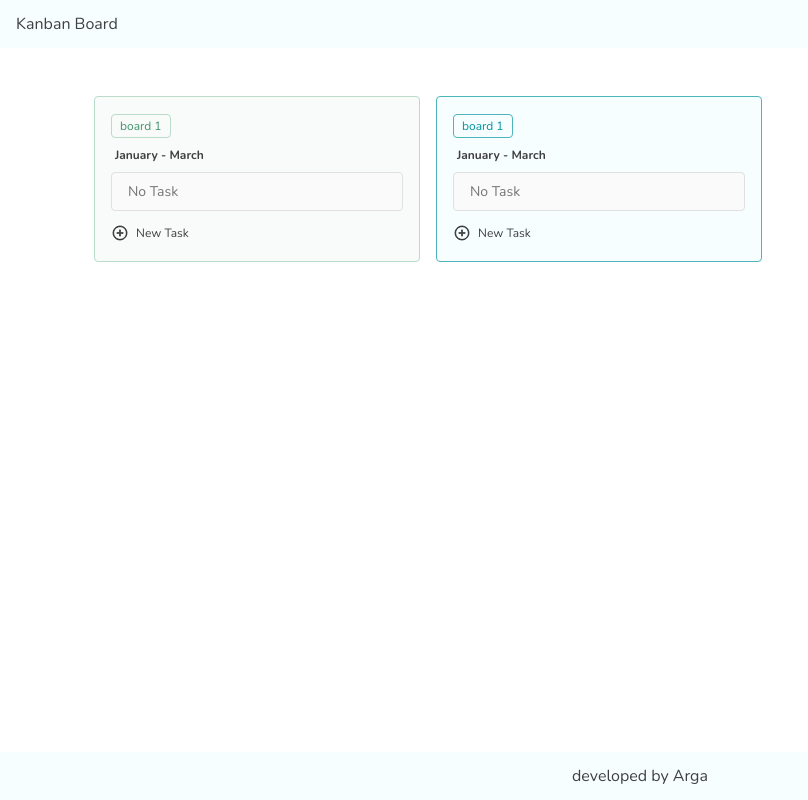
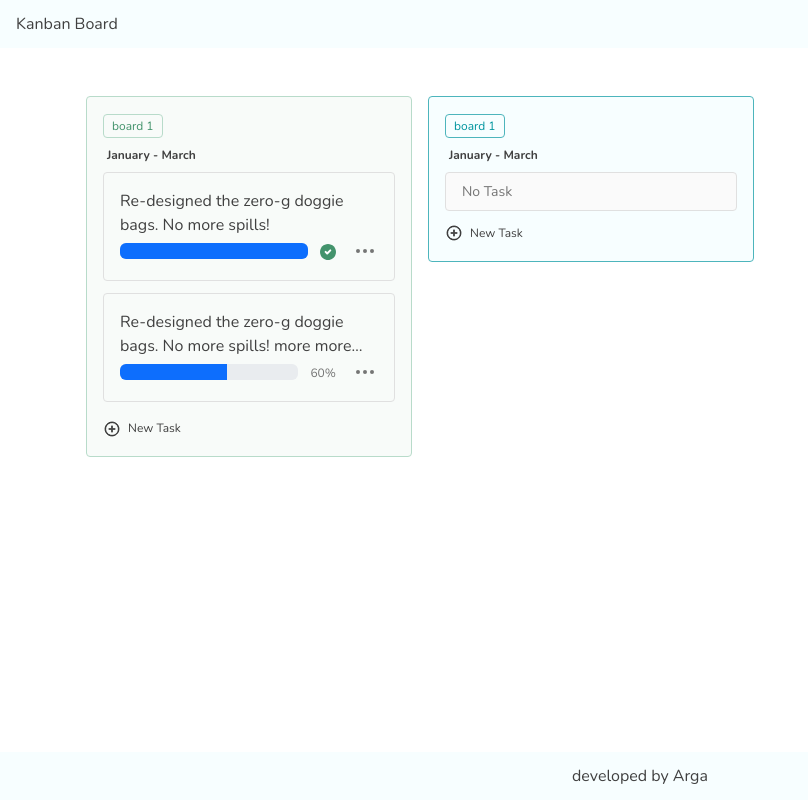
Before and after one commit to ezio341/Rakamin-casestudy, a React (Create React App) app: page / in a window 1280 px wide. Shown: the whole page, without its empty margins (0-808 px from the left). Built offline with nearby package versions, Linux system fonts and the light colour scheme.

Commit message:
added board item

```diff
--- a/src/components/BoardGroup.jsx
+++ b/src/components/BoardGroup.jsx
@@ -1,5 +1,5 @@
-import { Button } from "react-bootstrap"
 import BoardTag from "./Tag"
+import BoardItem from "./BoardItem"
 import ButtonIcon from "./ButtonIcon"
 import PlusIcon from '../icons/plus-circle.svg'
 
@@ -12,10 +12,16 @@ export default function BoardGroup({boardItem, variant, duration, title}){
       </div>
       {
         /* if board item empty */
-        !boardItem.length &&
+        !boardItem.length ?
         <div className="px-3 py-2 bg-neutral-20 s-14 font-weight-400 radius-4 border border-neutral-40 text-neutral-70">
           No Task
         </div>
+        :
+        boardItem.map(item=>(
+          <div className="mb-2 pb-1">
+            <BoardItem title={item.title} progress={item.progress}/>
+          </div>
+        ))
       }
       <div className="mt-2">
       <ButtonIcon variant="transparent" text="New Task" icon={PlusIcon} noPadding></ButtonIcon>
--- /dev/null
+++ b/src/components/BoardItem.jsx
@@ -0,0 +1,33 @@
+import { Row, Col, ProgressBar, Image, Button } from "react-bootstrap";
+import Checklist from '../icons/checklist.svg'
+import More from '../icons/more-horizontal.svg'
+
+export default function boardItem({title, progress}){
+  return (
+    <div className="board-item">
+      <div className="title">
+        {title}
+      </div>
+      <Row className="align-items-center">
+        <Col>
+          <span>
+            <ProgressBar now={progress}/>
+          </span>
+        </Col>
+        <Col xs="auto" md="auto" className="ps-0 pe-1">
+          {
+            progress === 100 ?
+            <Image src={Checklist} height={16} width={16}/>
+            :
+            <span className="text-neutral-70 s-12 font-weight-400">{progress}%</span>
+          }
+        </Col>
+        <Col xs="auto" md="auto">
+          <Button variant="transparent" className="p-0">
+            <Image src={More} height={24} width={24}/>
+          </Button>
+        </Col>
+      </Row>
+    </div>
+  )
+}
--- a/src/layouts/default.jsx
+++ b/src/layouts/default.jsx
@@ -6,7 +6,7 @@ export default function DefaultLayout(props){
     <header className='bg-primary-surface d-flex align-items-center px-3'>
       Kanban Board
     </header>
-      <Container className='content'>
+      <Container className='content px-sm-3 px-0'>
         {props.children}
       </Container>
     <footer className='bg-primary-surface d-flex align-items-center justify-content-center'>
--- a/src/pages/Dashboard.jsx
+++ b/src/pages/Dashboard.jsx
@@ -1,4 +1,3 @@
-import {Container} from 'react-bootstrap'
 import BoardGroup from '../components/BoardGroup'
 
 export default function Dashboard(){
@@ -7,7 +6,16 @@ export default function Dashboard(){
       title: 'board 1',
       duration: 'January - March',
       variant: 'success',
-      item: []
+      item: [
+        {
+          title: 'Re-designed the zero-g doggie bags. No more spills!',
+          progress: 100
+        },
+        {
+          title: 'Re-designed the zero-g doggie bags. No more spills! more more and more text',
+          progress: 60
+        }
+      ]
     },
     {
       title: 'board 1',
@@ -17,8 +25,7 @@ export default function Dashboard(){
     }
   ]
   return (
-    <Container>
-      <div className='board-container py-5'>
+    <div className='board-container py-5 ps-3 ps-md-0'>
       {
         BoardDummy.map((board, i)=>{
           return(
@@ -29,6 +36,5 @@ export default function Dashboard(){
         })
       }
     </div>
-    </Container>
   )
 }
--- /dev/null
+++ b/src/scss/components/_board-item.scss
@@ -0,0 +1,13 @@
+.board-item{
+  padding: 1em;
+  border-radius: 4px;
+  border: 1px solid $neutral-40;
+  .title{
+    overflow: hidden;
+    text-overflow: ellipsis;
+    display: -webkit-box;
+    -webkit-line-clamp: 2; /* number of lines to show */
+            line-clamp: 2;
+    -webkit-box-orient: vertical;
+  }
+}
--- a/src/scss/components/index.scss
+++ b/src/scss/components/index.scss
@@ -1,2 +1,3 @@
 @import "./board-group";
 @import "./tag";
+@import "./board-item";
```
Also changed, not shown: src/icons/checklist.svg (added), src/icons/more-horizontal.svg (added). Lines whose indentation alone changed are shown as unchanged.
